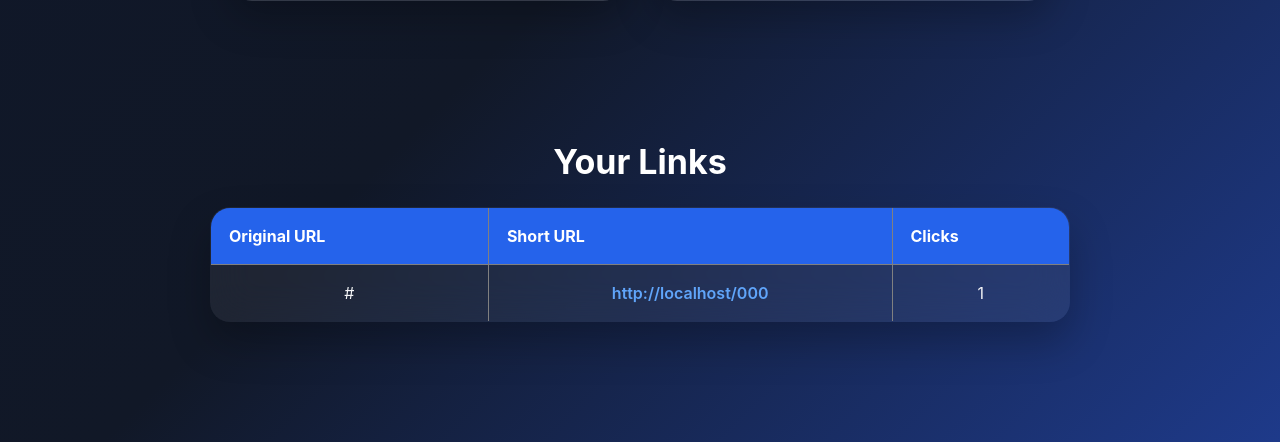
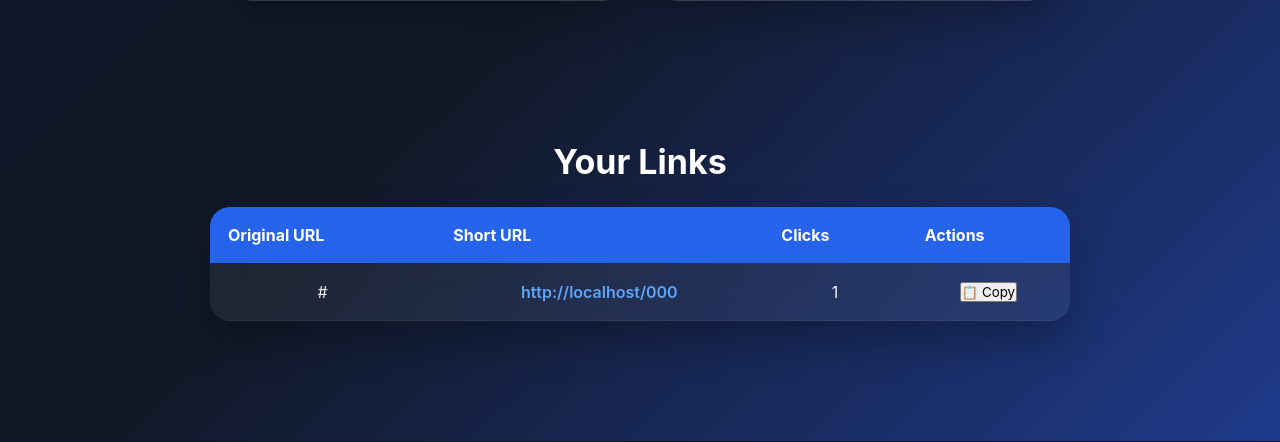
Before and after one commit to Khanarm/Url-shortnar-ashrot, a Flask app: page /dashboard in a window 1280 px wide. Shown: the part 634-1076 px from the top of the page. Run offline with Flask 3, Linux system fonts and the light colour scheme; tables that the repository leaves empty hold one stand-in row (values such as "Sample post").

Commit message:
Update dashboard.html

```diff
--- a/templates/dashboard.html
+++ b/templates/dashboard.html
@@ -21,7 +21,6 @@
     </ul>
 </nav>
 
-
 <section class="hero">
 
     <h1>Dashboard</h1>
@@ -33,7 +32,6 @@
             <p>{{ total_links }}</p>
         </div>
 
-
         <div class="card">
             <h2>Total Clicks</h2>
             <p>{{ total_clicks }}</p>
@@ -41,37 +39,48 @@
 
     </div>
 
-
     <h2>Your Links</h2>
 
-    <table border="1">
+    <table>
 
         <tr>
             <th>Original URL</th>
             <th>Short URL</th>
             <th>Clicks</th>
+            <th>Actions</th>
         </tr>
 
         {% for url in urls %}
 
         <tr>
+
             <td>{{ url.original_url }}</td>
+
             <td>
-    <a href="{{ request.host_url }}{{ url.short_code }}" target="_blank">
-        {{ request.host_url }}{{ url.short_code }}
-    </a>
+                <a href="{{ request.host_url }}{{ url.short_code }}" target="_blank">
+                    {{ request.host_url }}{{ url.short_code }}
+                </a>
             </td>
 
             <td>{{ url.clicks }}</td>
+
+            <td>
+                <button
+                    type="button"
+                    onclick="copyLink('{{ request.host_url }}{{ url.short_code }}')">
+                    📋 Copy
+                </button>
+            </td>
+
         </tr>
 
         {% endfor %}
 
     </table>
 
-
 </section>
 
+<script src="{{ url_for('static', filename='js/script.js') }}"></script>
 
 </body>
 </html>
```
